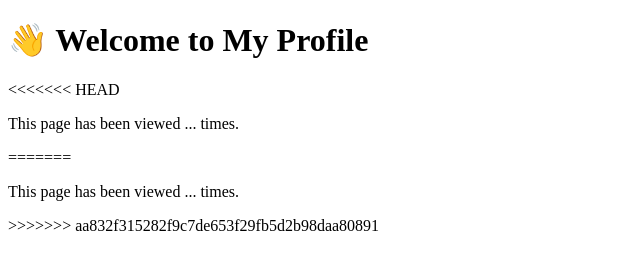
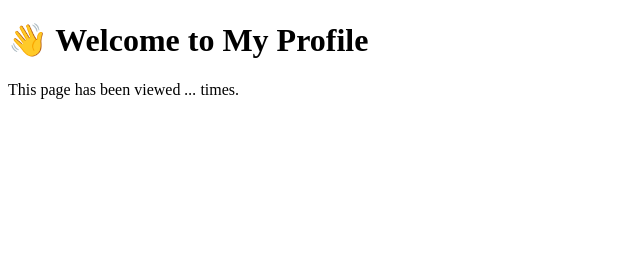
Before and after one commit to KowshikSuggala25/Profile-Views, a website: page public/index.html in a window 1280 px wide. Shown: the whole page, without its empty margins (0-640 px from the left). Drawn offline with Linux system fonts and the light colour scheme; no server answers.

Commit message:
Resolved merge conflicts in index.html and server.js

```diff
--- a/public/index.html
+++ b/public/index.html
@@ -6,11 +6,7 @@
 </head>
 <body>
   <h1>👋 Welcome to My Profile</h1>
-<<<<<<< HEAD
-  <p>This page has been viewed <span id="count" style = "bold">...</span> times.</p>
-=======
-  <p>This page has been viewed <span id="count" style="bold">...</span> times.</p>
->>>>>>> aa832f315282f9c7de653f29fb5d2b98daa80891
+  <p>This page has been viewed <span id="count" style="font-style:italic;">...</span> times.</p>
 
   <script>
     fetch("/api/views")
--- a/server.js
+++ b/server.js
@@ -16,6 +16,9 @@ app.get("/badge.svg", (req, res) => {
   }
 
   // Generate SVG dynamically
+app.get("/badge.svg", (req, res) => {
+  let data = JSON.parse(fs.readFileSync(VIEW_FILE, "utf8"));
+
   const svg = `
     <svg xmlns="http://www.w3.org/2000/svg" width="150" height="20">
       <rect width="150" height="20" fill="#0e75b6"/>
```
